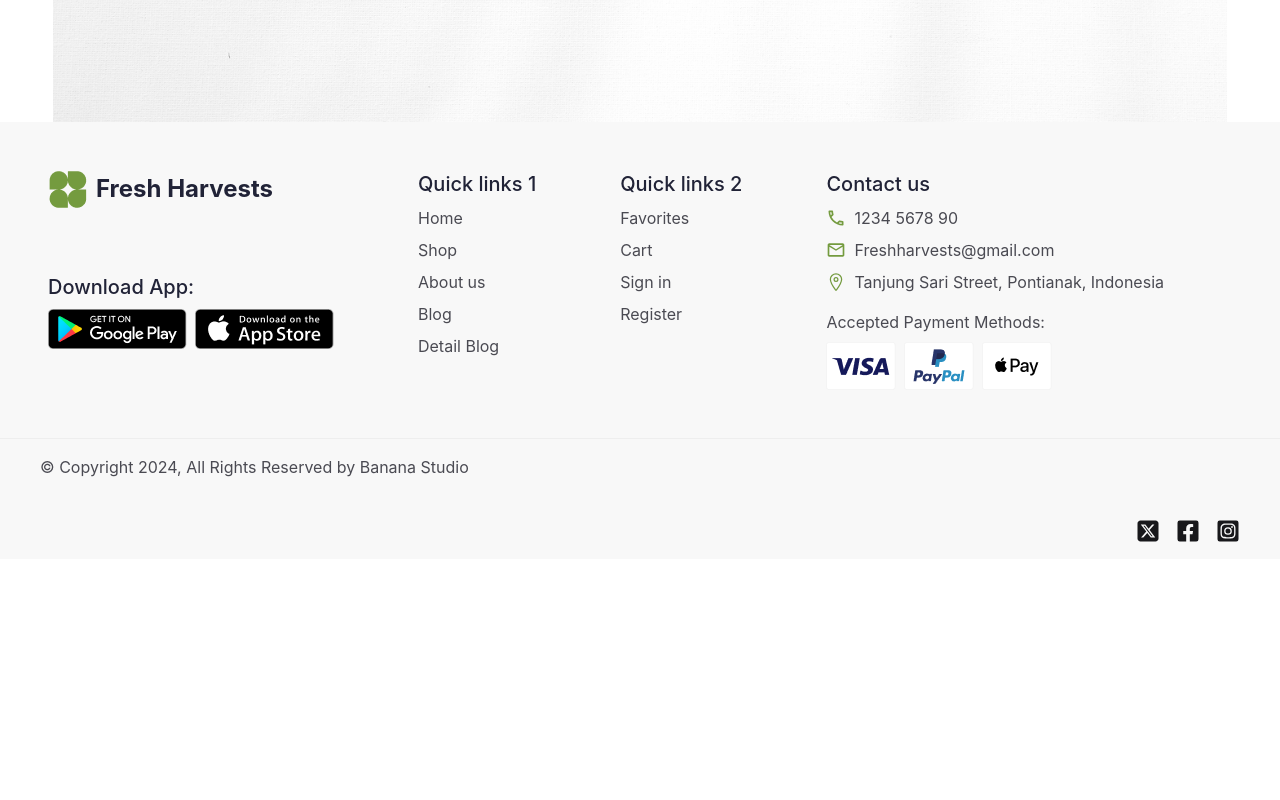
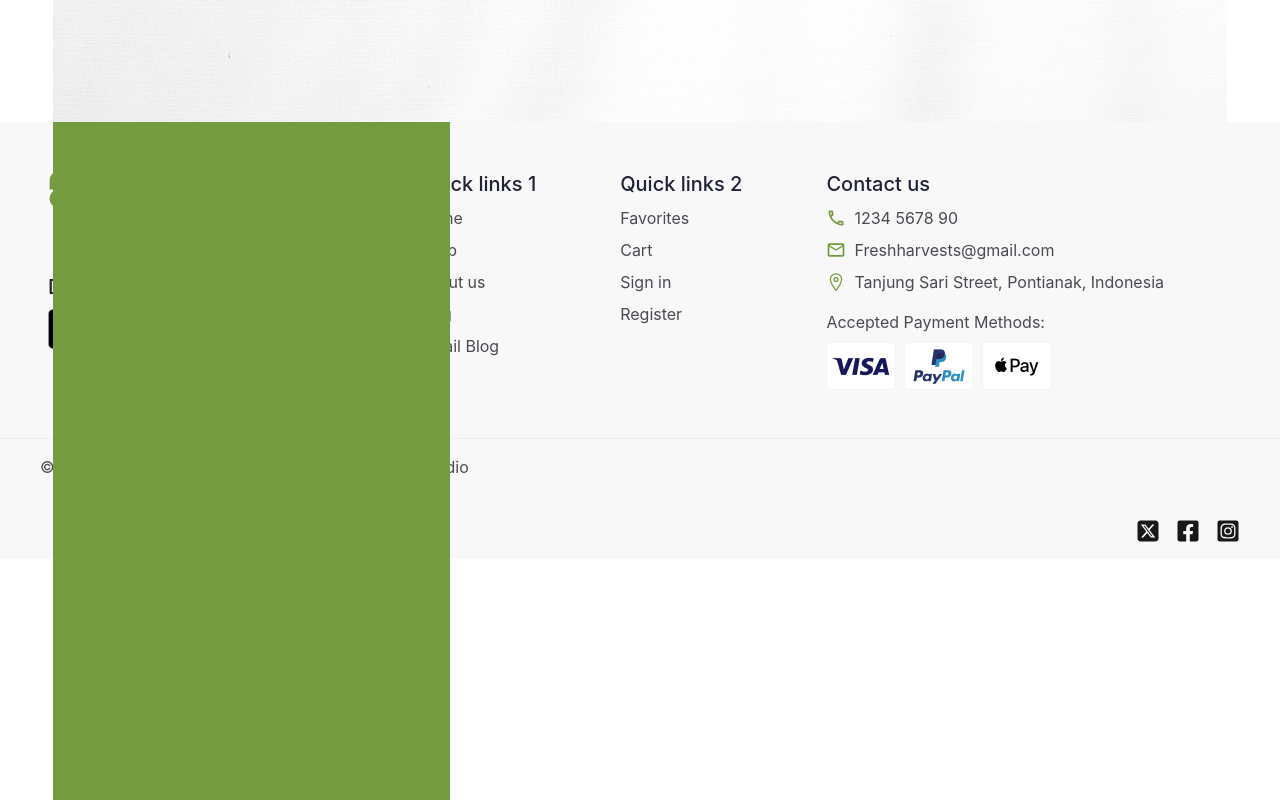
Before and after one commit to sucharita4867/fresh-harvests, a React (Vite) app: page / in a window 1280 px wide. Shown: the part 760-1560 px from the top of the page. Before the commit the page ends 1319 px from the top, so only its background shows below. Built offline with nearby package versions, Linux system fonts and the light colour scheme.

Commit message:
start positions

```diff
--- a/src/Pages/HomeRoots/Banner.jsx
+++ b/src/Pages/HomeRoots/Banner.jsx
@@ -1,10 +1,12 @@
 import React from "react";
 import bg from "./../../assets/Bg.png";
+import bg2 from "./../../assets/Bg (1).png";
 
 const Banner = () => {
   return (
-    <div>
+    <div className="relative">
       <img src={bg} alt="" />
+      <img src={bg2} className="absolute" alt="" />
     </div>
   );
 };
```
